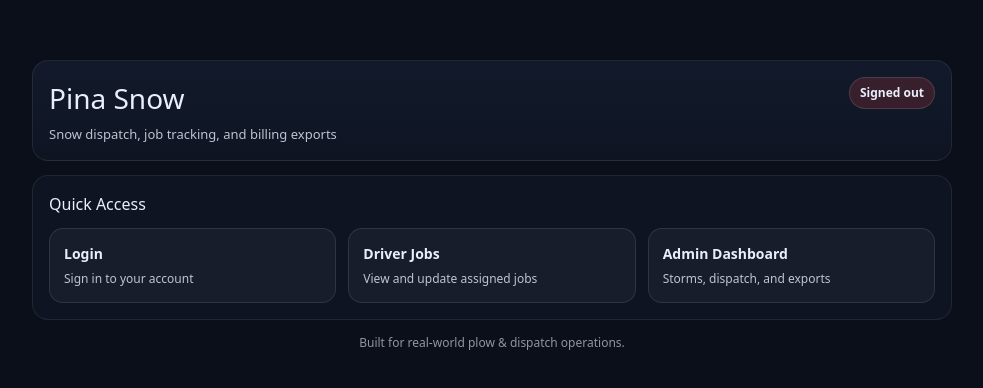
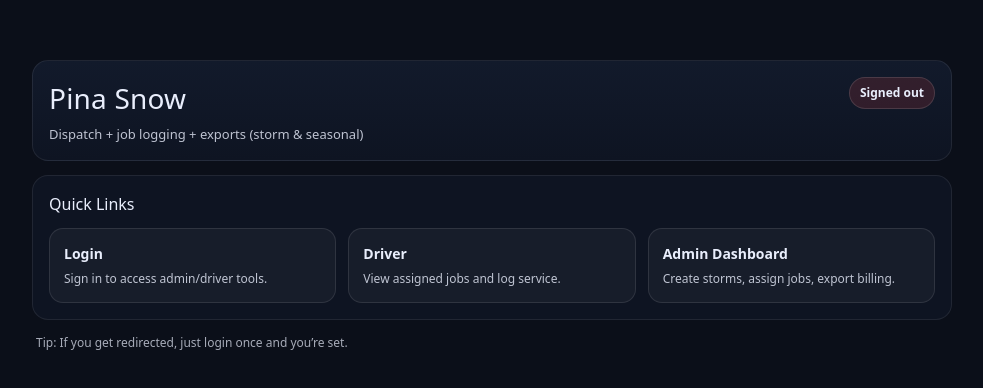
Before and after one commit to Lpina1/pina-snow, a Next.js app: page /login in a window 1280 px wide. Shown: the part 194-582 px from the top of the page, without its empty margins (148-1131 px from the left). Built offline with nearby package versions, Linux system fonts and the light colour scheme; no server answers.

Commit message:
Fix admin + export pages (no SSR supabase) + polish UI

```diff
--- a/src/app/login/page.tsx
+++ b/src/app/login/page.tsx
@@ -7,11 +7,11 @@ import { getMyProfile, type Profile } from "@/lib/auth";
 
 export const dynamic = "force-dynamic";
 
-export default function AppHomePage() {
+export default function Home() {
   const [status, setStatus] = useState<"checking" | "in" | "out">("checking");
+  const [email, setEmail] = useState<string>("");
   const [me, setMe] = useState<Profile | null>(null);
-  const [email, setEmail] = useState("");
-  const [error, setError] = useState("");
+  const [error, setError] = useState<string>("");
 
   useEffect(() => {
     (async () => {
@@ -19,21 +19,24 @@ export default function AppHomePage() {
         setError("");
 
         const sb = getSupabase();
-        if (!sb) return;
+        if (!sb) return; // <-- fixes build/SSR/nullable client
 
         const { data } = await sb.auth.getUser();
-        if (!data.user) {
-          setStatus("out");
-          return;
-        }
 
+        if (data.user) {
           setStatus("in");
           setEmail(data.user.email || "");
 
+          // optional: load profile (won't crash if it fails)
           try {
             const profile = await getMyProfile();
             setMe(profile);
           } catch {
+            setMe(null);
+          }
+        } else {
+          setStatus("out");
+          setEmail("");
           setMe(null);
         }
       } catch (e: any) {
@@ -49,9 +52,7 @@ export default function AppHomePage() {
         <header style={ui.header}>
           <div>
             <h1 style={ui.h1}>Pina Snow</h1>
-            <p style={ui.sub}>
-              Snow dispatch, job tracking, and billing exports
-            </p>
+            <p style={ui.sub}>Dispatch + job logging + exports (storm & seasonal)</p>
           </div>
 
           <div style={{ textAlign: "right" }}>
@@ -65,40 +66,37 @@ export default function AppHomePage() {
 
             {status === "in" ? (
               <div style={{ marginTop: 6 }}>
-                {email && <div style={ui.small}>{email}</div>}
-                {me && <div style={ui.small}>role: {me.role || "user"}</div>}
+                {email ? <div style={ui.small}>{email}</div> : null}
+                {me?.role ? <div style={ui.small}>role: {me.role}</div> : null}
               </div>
             ) : null}
           </div>
         </header>
 
-        {error && <div style={ui.alert}>{error}</div>}
+        {error ? <div style={ui.alert}>{error}</div> : null}
 
         <section style={ui.card}>
-          <h2 style={ui.h2}>Quick Access</h2>
-
+          <h2 style={ui.h2}>Quick Links</h2>
           <div style={ui.grid}>
             <Link href="/login" style={ui.linkCard}>
               <div style={ui.linkTitle}>Login</div>
-              <div style={ui.linkDesc}>Sign in to your account</div>
+              <div style={ui.linkDesc}>Sign in to access admin/driver tools.</div>
             </Link>
 
             <Link href="/driver/jobs" style={ui.linkCard}>
-              <div style={ui.linkTitle}>Driver Jobs</div>
-              <div style={ui.linkDesc}>View and update assigned jobs</div>
+              <div style={ui.linkTitle}>Driver</div>
+              <div style={ui.linkDesc}>View assigned jobs and log service.</div>
             </Link>
 
             <Link href="/admin" style={ui.linkCard}>
               <div style={ui.linkTitle}>Admin Dashboard</div>
-              <div style={ui.linkDesc}>
-                Storms, dispatch, and exports
-              </div>
+              <div style={ui.linkDesc}>Create storms, assign jobs, export billing.</div>
             </Link>
           </div>
         </section>
 
         <footer style={ui.footer}>
-          Built for real-world plow & dispatch operations.
+          Tip: If you get redirected, just login once and you’re set.
         </footer>
       </div>
     </main>
@@ -116,68 +114,60 @@ const ui = {
     fontFamily:
       'ui-sans-serif, system-ui, -apple-system, Segoe UI, Roboto, "Helvetica Neue", Arial',
   } as React.CSSProperties,
-
   shell: {
     width: "100%",
     maxWidth: 920,
     display: "grid",
     gap: 14,
   } as React.CSSProperties,
-
   header: {
     display: "flex",
     justifyContent: "space-between",
+    alignItems: "flex-start",
     gap: 12,
     padding: 16,
     borderRadius: 16,
     background: "linear-gradient(180deg, #121a2b, #0e1422)",
     border: "1px solid rgba(255,255,255,0.08)",
   } as React.CSSProperties,
-
-  h1: { margin: 0, fontSize: 28 } as React.CSSProperties,
+  h1: { margin: 0, fontSize: 28, letterSpacing: 0.2 } as React.CSSProperties,
   h2: { margin: 0, fontSize: 16 } as React.CSSProperties,
-
-  sub: { margin: "6px 0 0", fontSize: 13, opacity: 0.8 } as React.CSSProperties,
+  sub: { margin: "6px 0 0", opacity: 0.8, fontSize: 13 } as React.CSSProperties,
   small: { fontSize: 12, opacity: 0.75 } as React.CSSProperties,
-
-  badge: (status: string) =>
+  badge: (status: "checking" | "in" | "out") =>
     ({
       display: "inline-block",
       padding: "6px 10px",
       borderRadius: 999,
       fontSize: 12,
-      fontWeight: 800,
+      fontWeight: 700,
       border: "1px solid rgba(255,255,255,0.12)",
       background:
         status === "in"
-          ? "rgba(34,197,94,0.18)"
+          ? "rgba(34,197,94,0.15)"
           : status === "out"
-            ? "rgba(239,68,68,0.18)"
-            : "rgba(148,163,184,0.18)",
+            ? "rgba(239,68,68,0.15)"
+            : "rgba(148,163,184,0.15)",
     }) as React.CSSProperties,
-
   alert: {
     padding: 12,
     borderRadius: 14,
+    border: "1px solid rgba(239,68,68,0.25)",
     background: "rgba(239,68,68,0.12)",
-    border: "1px solid rgba(239,68,68,0.25)",
     fontSize: 13,
   } as React.CSSProperties,
-
   card: {
     padding: 16,
     borderRadius: 16,
     background: "#0e1422",
     border: "1px solid rgba(255,255,255,0.08)",
   } as React.CSSProperties,
-
   grid: {
     display: "grid",
     gap: 12,
     gridTemplateColumns: "repeat(auto-fit, minmax(220px, 1fr))",
     marginTop: 12,
   } as React.CSSProperties,
-
   linkCard: {
     padding: 14,
     borderRadius: 14,
@@ -188,13 +178,7 @@ const ui = {
     display: "grid",
     gap: 6,
   } as React.CSSProperties,
-
   linkTitle: { fontWeight: 900, fontSize: 14 } as React.CSSProperties,
   linkDesc: { fontSize: 12, opacity: 0.8 } as React.CSSProperties,
-
-  footer: {
-    fontSize: 12,
-    opacity: 0.6,
-    textAlign: "center",
-  } as React.CSSProperties,
+  footer: { fontSize: 12, opacity: 0.7, padding: "0 4px" } as React.CSSProperties,
 };
```
Lines whose indentation alone changed are shown as unchanged.
